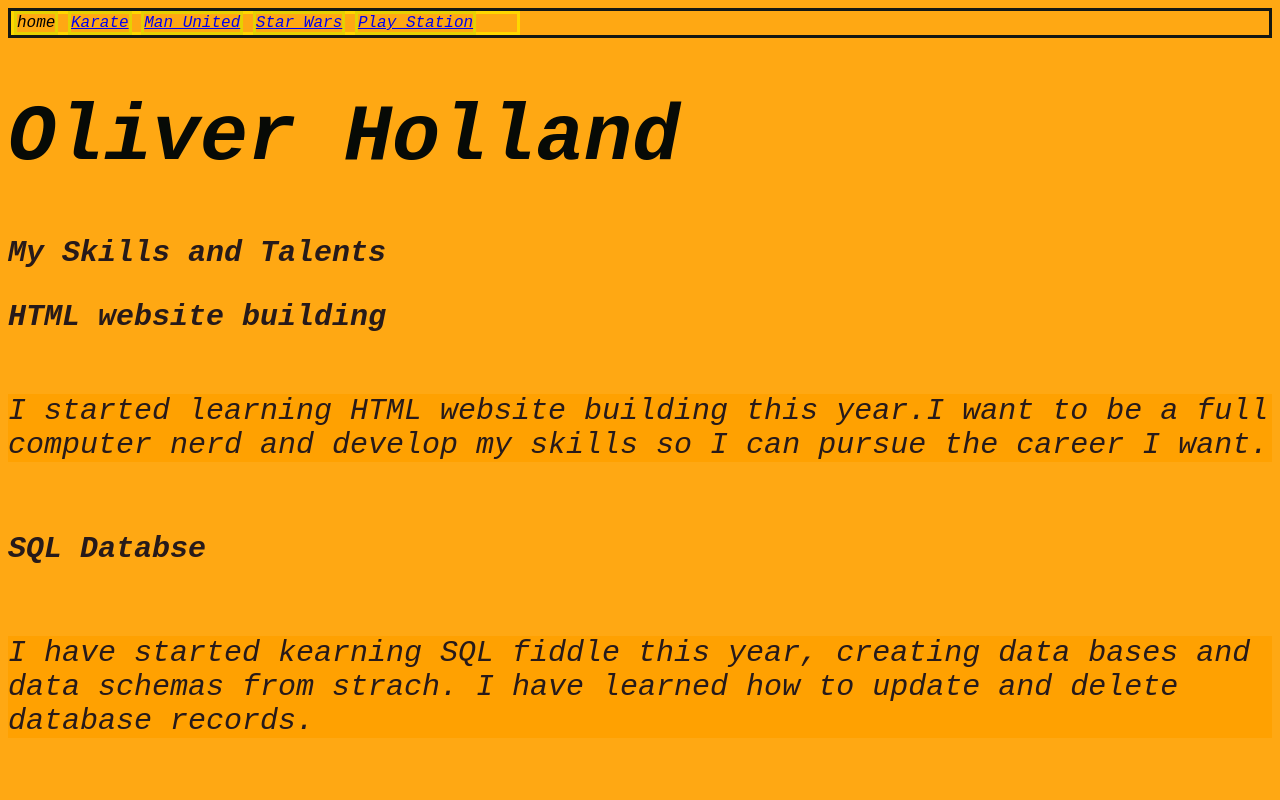
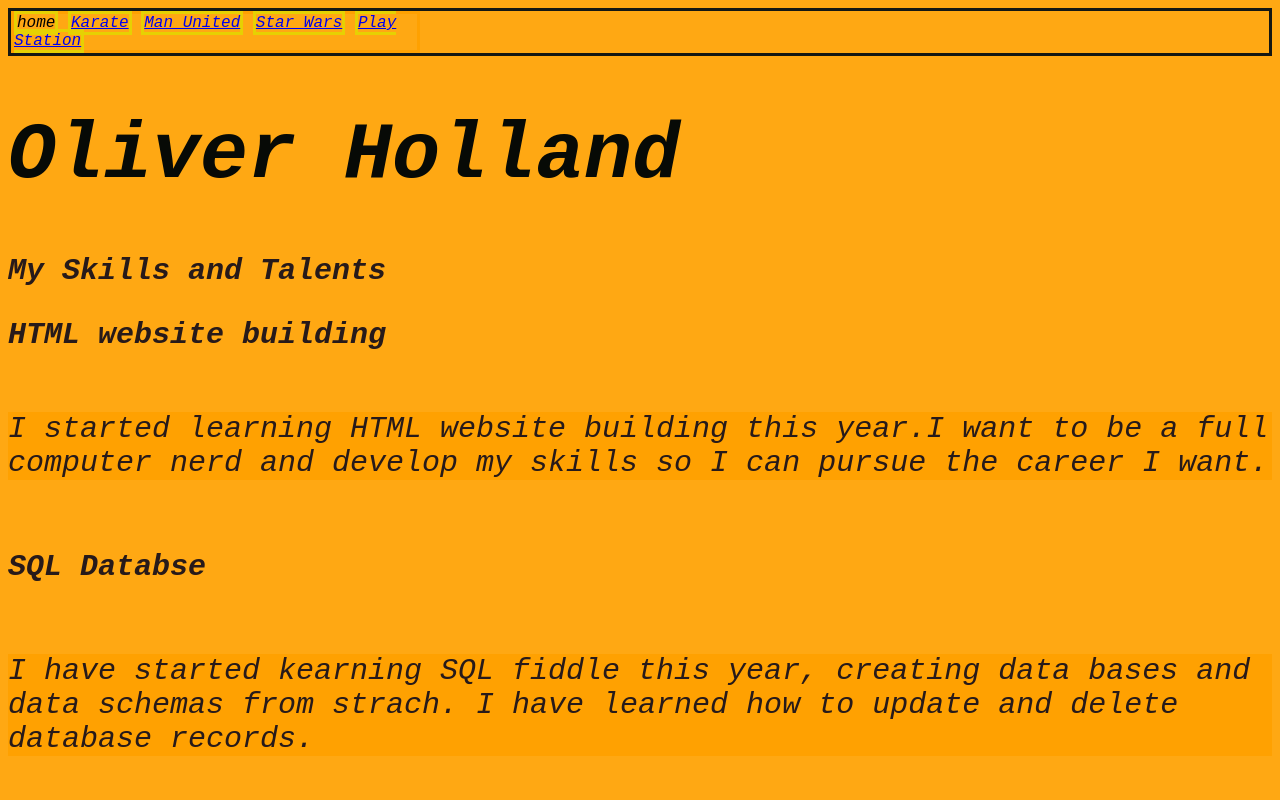
Before and after one commit to Oliver33Holland/HTMLSite, a plain HTML site: page index.html in a window 1280 px wide. Shown: the top 800 px of the page. Drawn offline with Linux system fonts and the light colour scheme; files whose address does not match are found by name.

Commit message:
New folder

```diff
--- a/Man United.css
+++ b/Man United.css
@@ -31,7 +31,7 @@ img {
     border: solid rgb(13, 17, 12) 3px;
 }
 nav {
-    border: solid 3px gold;
+    border: solid 3px red;
     width: 40%;
 }
 .link {
--- a/Star Wars.css
+++ b/Star Wars.css
@@ -50,7 +50,7 @@ img {
     border: solid rgb(13, 17, 12) 3px;
 }
 nav {
-    border: solid 3px gold;
+    border: solid 3px rgb(19, 16, 16);
     width: 40%;
 }
 .link {
--- a/main.css
+++ b/main.css
@@ -31,8 +31,8 @@ background-color:antiquewhite;
     border: solid rgb(20, 23, 19) 3px;
 }
 nav {
-    border: solid 3px gold;
-    width: 40%;
+    border: solid 3px rgba(255, 162, 0, 0.925);
+    width: 32%;
 }
 .link {
     border: solid rgb(230, 209, 2) 3px;
```
